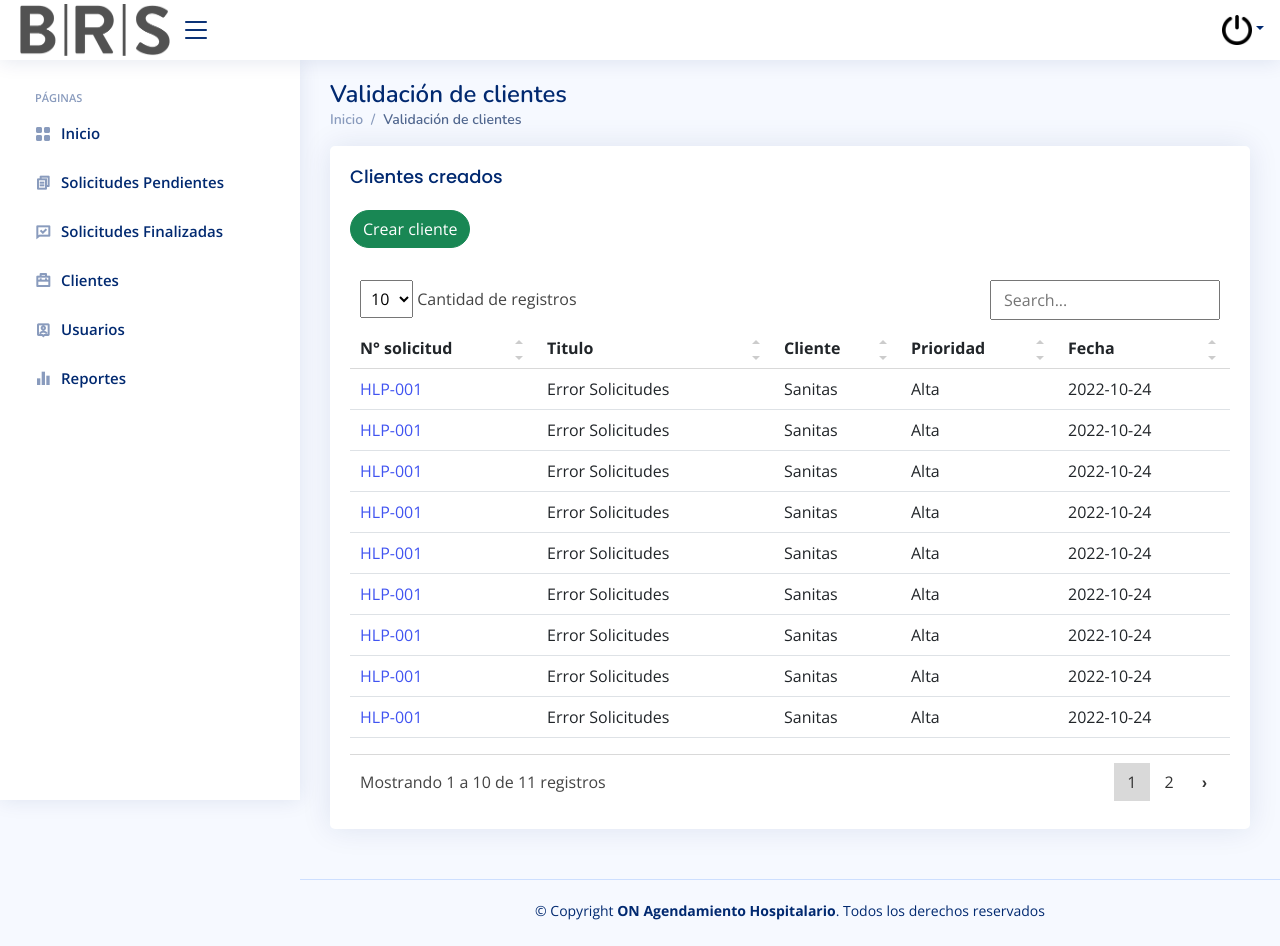
After one commit to Andresggalindo16/BRS, a PHP site: page /validacion_clientes.php in a window 1280 px wide. The commit adds this page. Run offline with PHP 8.4, Linux system fonts and the light colour scheme; some libraries are stand-ins or nearby versions.

Commit message:
Creacion de clientes

```diff
--- a/menu.php
+++ b/menu.php
@@ -68,6 +68,12 @@
       <span>Solicitudes Finalizadas</span>
     </a>
   </li><!-- End F.A.Q Page Nav -->
+  <li class="nav-item">
+    <a class="nav-link collapsed" href="validacion_clientes.php">
+      <i class="ri-briefcase-2-line"></i>
+      <span>Clientes</span>
+    </a>
+  </li>
 
   <li class="nav-item">
     <a class="nav-link collapsed" href="validacion_usuario.php">
--- /dev/null
+++ b/validacion_clientes.php
@@ -0,0 +1,189 @@
+
+<?php require_once "controller/solicitudescontroller.php"?>
+<!-- ======= UwU ======= -->
+<!DOCTYPE html>
+<html lang="en">
+
+<head>
+  <meta charset="utf-8">
+  <meta content="width=device-width, initial-scale=1.0" name="viewport">
+  <title>ON Agendamiendo Hospitalario</title>
+  <meta content="" name="description">
+  <meta content="" name="keywords">
+  <link href="assets/img/favicon.png" rel="icon">
+  <link href="assets/img/apple-touch-icon.png" rel="apple-touch-icon">
+  <link href="https://fonts.gstatic.com" rel="preconnect">
+  <link
+    href="https://fonts.googleapis.com/css?family=Open+Sans:300,300i,400,400i,600,600i,700,700i|Nunito:300,300i,400,400i,600,600i,700,700i|Poppins:300,300i,400,400i,500,500i,600,600i,700,700i"
+    rel="stylesheet">
+  <link href="assets/vendor/bootstrap/css/bootstrap.min.css" rel="stylesheet">
+  <link href="assets/vendor/bootstrap-icons/bootstrap-icons.css" rel="stylesheet">
+  <link href="assets/vendor/boxicons/css/boxicons.min.css" rel="stylesheet">
+  <link href="assets/vendor/quill/quill.snow.css" rel="stylesheet">
+  <link href="assets/vendor/quill/quill.bubble.css" rel="stylesheet">
+  <link href="assets/vendor/remixicon/remixicon.css" rel="stylesheet">
+  <link href="assets/vendor/simple-datatables/style.css" rel="stylesheet">
+  <link href="style/style2.css" rel="stylesheet">
+  <link href="style/style.css" rel="stylesheet">
+  <link href="assets/css/style.css" rel="stylesheet">
+</head>
+
+<body>
+<!-- ======= UwU ======= -->
+<?php require_once "menu.php" ?>
+<!-- ======= UwU ======= -->
+  <main id="main" class="main">
+
+    <div class="pagetitle">
+      <h1>Validación de clientes</h1>
+      <nav>
+        <ol class="breadcrumb">
+          <li class="breadcrumb-item"><a href="index.php">Inicio</a></li>
+
+          <li class="breadcrumb-item active">Validación de clientes</li>
+        </ol>
+      </nav>
+    </div><!-- End Page Title -->
+
+    <section class="section">
+      <div class="row">
+        <div class="col-lg-12">
+
+          <div class="card">
+            <div class="card-body">
+              <h5 class="card-title">Clientes creados</h5>
+              <a href="crear_cliente.php"><button type="button" class="btn btn-success rounded-pill">Crear cliente</button></a>
+              <br>
+              <br>
+
+              <!-- Table with stripped rows -->
+              <table class="table datatable">
+                <thead>
+                  <tr>
+
+                    <th scope="col">N° solicitud</th>
+                    <th scope="col">Titulo</th>
+                    <th scope="col">Cliente</th>
+                    <th scope="col">Prioridad</th>
+                    <th scope="col">Fecha</th>
+                  </tr>
+                </thead>
+                <tbody>
+                  <tr>
+                    <td><a href="actualizar_cliente.php">HLP-001</a></td>
+                    <td>Error Solicitudes</td>
+                    <td>Sanitas</td>
+                    <td>Alta</td>
+                    <td>2022-10-24</td>
+                  </tr>
+                  <tr>
+                    <td><a href="">HLP-001</a></td>
+                    <td>Error Solicitudes</td>
+                    <td>Sanitas</td>
+                    <td>Alta</td>
+                    <td>2022-10-24</td>
+                  </tr>
+                  <tr>
+                    <td><a href="">HLP-001</a></td>
+                    <td>Error Solicitudes</td>
+                    <td>Sanitas</td>
+                    <td>Alta</td>
+                    <td>2022-10-24</td>
+                  </tr>
+                  <tr>
+                    <td><a href="">HLP-001</a></td>
+                    <td>Error Solicitudes</td>
+                    <td>Sanitas</td>
+                    <td>Alta</td>
+                    <td>2022-10-24</td>
+                  </tr>
+                  <tr>
+                    <td><a href="">HLP-001</a></td>
+                    <td>Error Solicitudes</td>
+                    <td>Sanitas</td>
+                    <td>Alta</td>
+                    <td>2022-10-24</td>
+                  </tr>
+                  <tr>
+                    <td><a href="">HLP-001</a></td>
+                    <td>Error Solicitudes</td>
+                    <td>Sanitas</td>
+                    <td>Alta</td>
+                    <td>2022-10-24</td>
+                  </tr>
+                  <tr>
+                    <td><a href="">HLP-001</a></td>
+                    <td>Error Solicitudes</td>
+                    <td>Sanitas</td>
+                    <td>Alta</td>
+                    <td>2022-10-24</td>
+                  </tr>
+                  <tr>
+                    <td><a href="">HLP-001</a></td>
+                    <td>Error Solicitudes</td>
+                    <td>Sanitas</td>
+                    <td>Alta</td>
+                    <td>2022-10-24</td>
+                  </tr>
+                  <tr>
+                    <td><a href="">HLP-001</a></td>
+                    <td>Error Solicitudes</td>
+                    <td>Sanitas</td>
+                    <td>Alta</td>
+                    <td>2022-10-24</td>
+                  </tr>
+                  <tr>
+
+                  <tr>
+                    <td><a href="">HLP-001</a></td>
+                    <td>Error Solicitudes</td>
+                    <td>Sanitas</td>
+                    <td>Alta</td>
+                    <td>2022-10-24</td>
+                  </tr>
+                </tbody>
+              </table>
+              <!-- End Table with stripped rows -->
+
+            </div>
+          </div>
+
+        </div>
+      </div>
+    </section>
+
+  </main><!-- End #main -->
+
+  <!-- ======= Footer ======= -->
+  <footer id="footer" class="footer">
+    <div class="copyright">
+      &copy; Copyright <strong><span>ON Agendamiento Hospitalario</span></strong>. Todos los derechos reservados
+    </div>
+    <div class="credits">
+      <!-- All the links in the footer should remain intact. -->
+      <!-- You can delete the links only if you purchased the pro version. -->
+      <!-- Licensing information: https://bootstrapmade.com/license/ -->
+      <!-- Purchase the pro version with working PHP/AJAX contact form: https://bootstrapmade.com/nice-admin-bootstrap-admin-html-template/ -->
+
+    </div>
+  </footer><!-- End Footer -->
+
+  <a href="#" class="back-to-top d-flex align-items-center justify-content-center"><i
+      class="bi bi-arrow-up-short"></i></a>
+
+  <!-- Vendor JS Files -->
+  <script src="assets/vendor/apexcharts/apexcharts.min.js"></script>
+  <script src="assets/vendor/bootstrap/js/bootstrap.bundle.min.js"></script>
+  <script src="assets/vendor/chart.js/chart.min.js"></script>
+  <script src="assets/vendor/echarts/echarts.min.js"></script>
+  <script src="assets/vendor/quill/quill.min.js"></script>
+  <script src="assets/vendor/simple-datatables/simple-datatables.js"></script>
+  <script src="assets/vendor/tinymce/tinymce.min.js"></script>
+  <script src="assets/vendor/php-email-form/validate.js"></script>
+
+  <!-- Template Main JS File -->
+  <script src="assets/js/main.js"></script>
+
+</body>
+
+</html>
```
Also changed, not shown: actualizar_cliente.php (added, +130 -0 lines), crear_cliente.php (added, +120 -0 lines).
